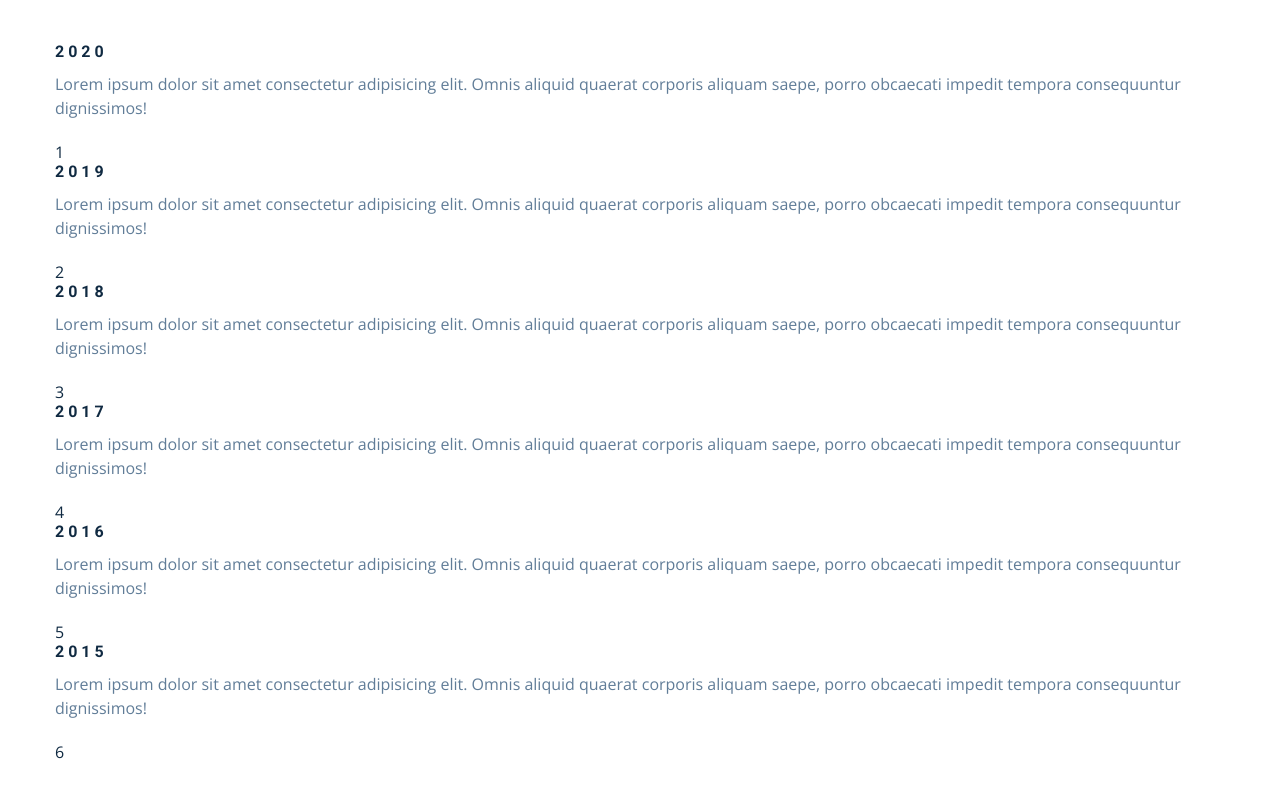
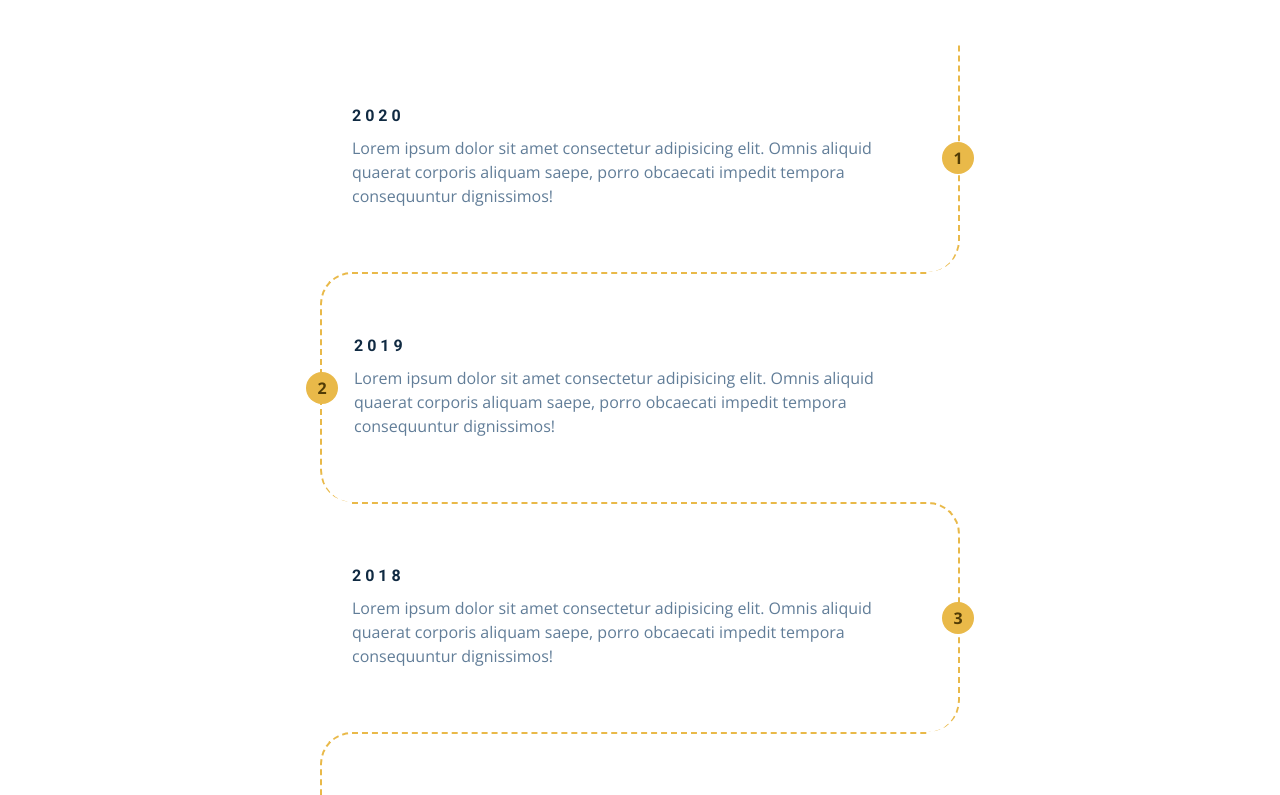
Before and after one commit to NarminGale/Portfolio-Project, a plain HTML site: page index.html in a window 1280 px wide. Shown: the part 4340-5135 px from the top of the page. Drawn offline with nearby package versions, Linux system fonts and the light colour scheme.

Commit message:
Completed style of timeline section

```diff
--- a/css/styles.css
+++ b/css/styles.css
@@ -629,3 +629,60 @@ p {
 .skill-text-80 {
   left: 80%;
 }
+
+/* === Timeline === */
+.timeline-center {
+  width: 80vw;
+  max-width: 40rem;
+}
+.timeline-item {
+  border-top: 2px dashed var(--clr-primary-5);
+  margin: 0;
+  padding: 4rem 2rem;
+  position: relative;
+}
+.timeline p {
+  margin-bottom: 0;
+}
+.timeline-item:nth-child(even) {
+  border-left: 2px dashed var(--clr-primary-5);
+  border-top-left-radius: 2rem;
+  border-bottom-left-radius: 2rem;
+  margin-right: 2rem;
+  padding-right: 0;
+}
+.timeline-item:nth-child(odd) {
+  border-right: 2px dashed var(--clr-primary-5);
+  border-top-right-radius: 2rem;
+  border-bottom-right-radius: 2rem;
+  margin-left: 2rem;
+  padding-left: 0;
+}
+.timeline-item:first-child {
+  border-top: 0;
+  border-top-right-radius: 0;
+}
+.timeline-item:last-child {
+  border-bottom-left-radius: 0;
+}
+.number {
+  position: absolute;
+  top: 50%;
+  transform: translate(-50%, -50%);
+  margin-bottom: 0;
+  background: var(--clr-primary-5);
+  width: 2rem;
+  height: 2rem;
+  border-radius: 50%;
+  display: grid;
+  place-items: center;
+  color: var(--clr-primary-1);
+  font-weight: bold;
+}
+.timeline-item:nth-child(even) .number {
+  left: 0;
+}
+.timeline-item:nth-child(odd) .number {
+  right: 0;
+  transform: translate(50%, -50%);
+}
```
